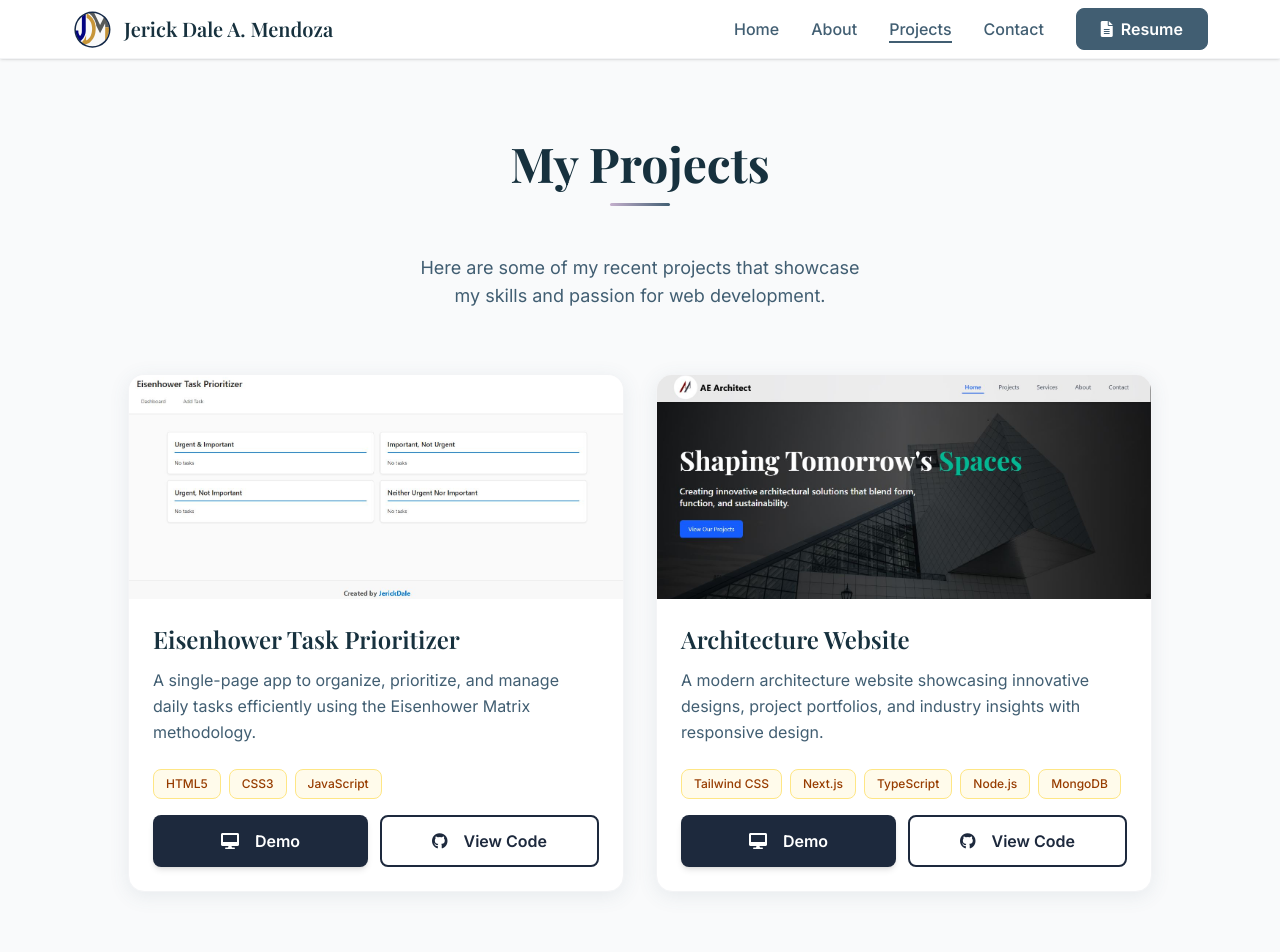
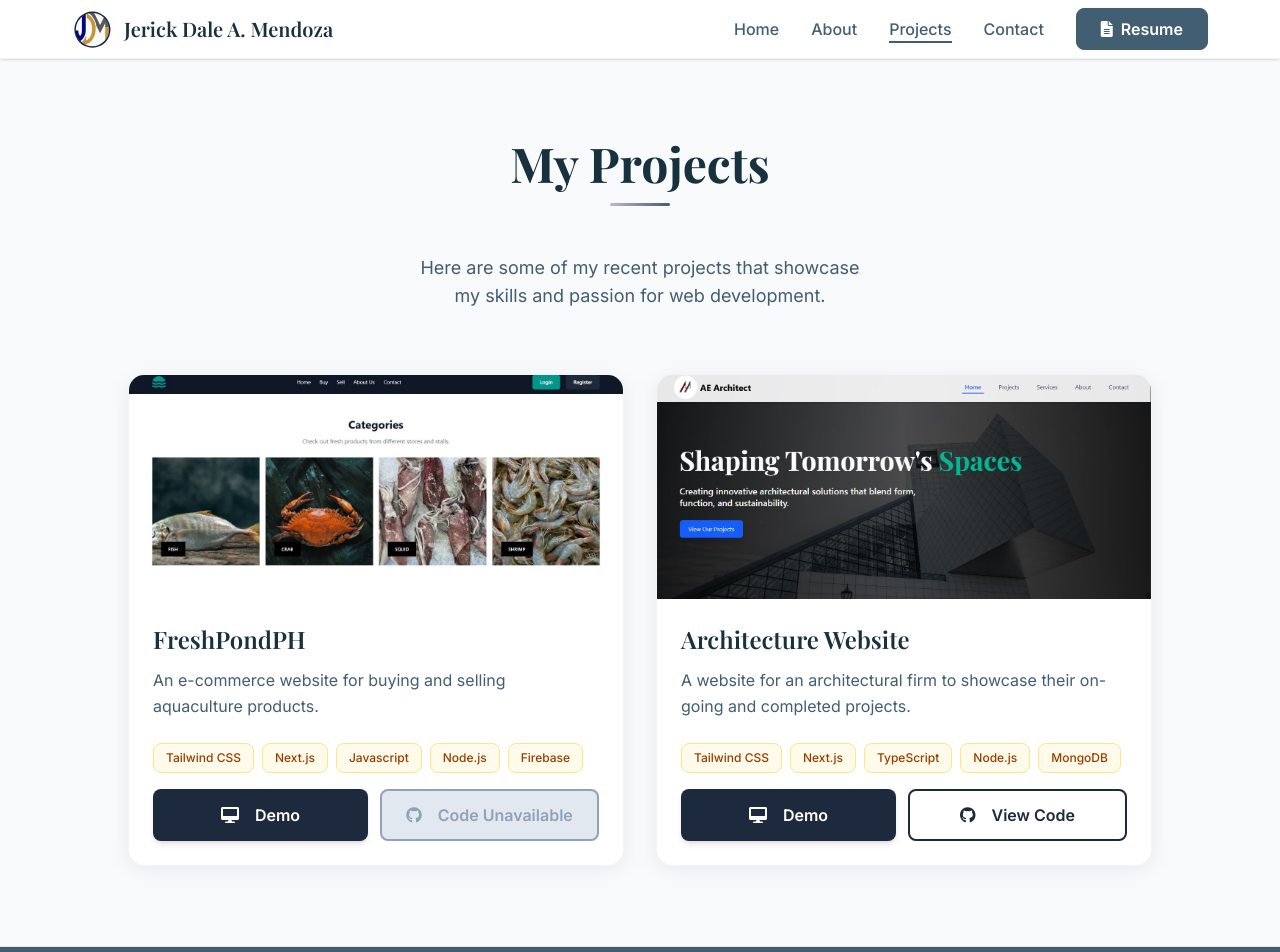
Before and after one commit to JuanLuther/jdm-portfolio, a React (Vite) app: page /projects in a window 1280 px wide. Shown: the top 952 px of the page. Built offline with nearby package versions, Linux system fonts and the light colour scheme.

Commit message:
added disabled code

```diff
--- a/src/components/common/cards/ProjectCard2.jsx
+++ b/src/components/common/cards/ProjectCard2.jsx
@@ -1,11 +1,7 @@
 import React from "react";
 import { motion } from "framer-motion";
 import { Link } from "react-router-dom";
-import {
-  containerVariants,
-  itemVariants,
-  itemRevealVariants,
-} from "../FramerMotions.js";
+import { containerVariants, itemVariants } from "../FramerMotions.js";
 
 export const ProjectCard2 = ({ project, index }) => {
   return (
@@ -52,7 +48,7 @@ export const ProjectCard2 = ({ project, index }) => {
                 initial="hidden"
                 whileInView={"visible"}
                 viewport={{ once: true, amount: 0.2 }}
-                className="bg-amber-50 text-amber-800 px-3 py-1.5 rounded-lg text-sm font-medium border border-amber-200 hover:bg-amber-100 hover:border-amber-300 transition-colors cursor-default text-xs"
+                className="bg-amber-50 text-amber-800 px-3 py-1.5 rounded-lg font-medium border border-amber-200 hover:bg-amber-100 hover:border-amber-300 transition-colors cursor-default text-xs"
                 key={index}
               >
                 {tech}
@@ -66,15 +62,36 @@ export const ProjectCard2 = ({ project, index }) => {
               target="_blank"
               className="flex-1 bg-slate-800 text-white py-3 px-4 rounded-lg font-semibold hover:bg-slate-900 transition-all duration-300 shadow-md hover:shadow-lg flex items-center justify-center gap-2"
             >
-              <i className="fas fa-desktop mr-2"></i>Demo
+              <i className="fas fa-desktop mr-2"></i>
+              <span className="hidden lg:block">Demo</span>
             </Link>
-            <Link
-              to={project.repository}
-              target="_blank"
-              className="flex-1 bg-white text-slate-800 py-3 px-4 rounded-lg font-semibold border-2 border-slate-800 hover:bg-slate-800 hover:text-white transition-all duration-300 flex items-center justify-center gap-2"
-            >
-              <i className="fab fa-github mr-2"></i>View Code
-            </Link>
+            {project.repository ? (
+              // 1. Render when a repository link EXISTS (The Active Button)
+              <Link
+                to={project.repository}
+                target="_blank"
+                rel="noopener noreferrer"
+                className="flex-1 bg-white text-slate-800 py-3 px-4 rounded-lg font-semibold border-2 border-slate-800
+               hover:bg-slate-800 hover:text-white transition-all duration-300
+               flex items-center justify-center gap-2"
+              >
+                <i className="fab fa-github mr-2"></i>{" "}
+                {/* Use imported SVG icon */}
+                <span className="hidden lg:block">View Code</span>
+              </Link>
+            ) : (
+              // 2. Render when the repository link is EMPTY (The Disabled Button)
+              <button
+                disabled
+                className="flex-1 py-3 px-4 rounded-lg font-semibold border-2 border-slate-400
+               bg-slate-200 text-slate-400 cursor-not-allowed
+               flex items-center justify-center gap-2"
+              >
+                <i className="fab fa-github mr-2"></i>
+                <span className="hidden lg:block">Code Unavailable</span>{" "}
+                {/* Changed text for clarity */}
+              </button>
+            )}
           </div>
         </motion.div>
       </div>
--- a/src/components/data/projects.js
+++ b/src/components/data/projects.js
@@ -7,7 +7,7 @@ const projects = [
     image: "images/task-prioritizer.jpg",
     link: "https://task-prioritizer-nu.vercel.app/",
     repository: "https://github.com/JuanLuther/task-prioritizer",
-    display: true,
+    display: false,
   },
   {
     title: "Lovey",
@@ -20,9 +20,25 @@ const projects = [
     display: false,
   },
   {
+    title: "FreshPondPH",
+    description:
+      "An e-commerce website for buying and selling aquaculture products.",
+    technologies: [
+      "Tailwind CSS",
+      "Next.js",
+      "Javascript",
+      "Node.js",
+      "Firebase",
+    ],
+    image: "images/freshpondph.jpg",
+    link: "https://freshpondph.vercel.app/",
+    repository: "",
+    display: true,
+  },
+  {
     title: "Architecture Website",
     description:
-      "A modern architecture website showcasing innovative designs, project portfolios, and industry insights with responsive design.",
+      "A website for an architectural firm to showcase their on-going and completed projects.",
     technologies: [
       "Tailwind CSS",
       "Next.js",
```
Also changed, not shown: public/images/freshpondph.jpg (added).
